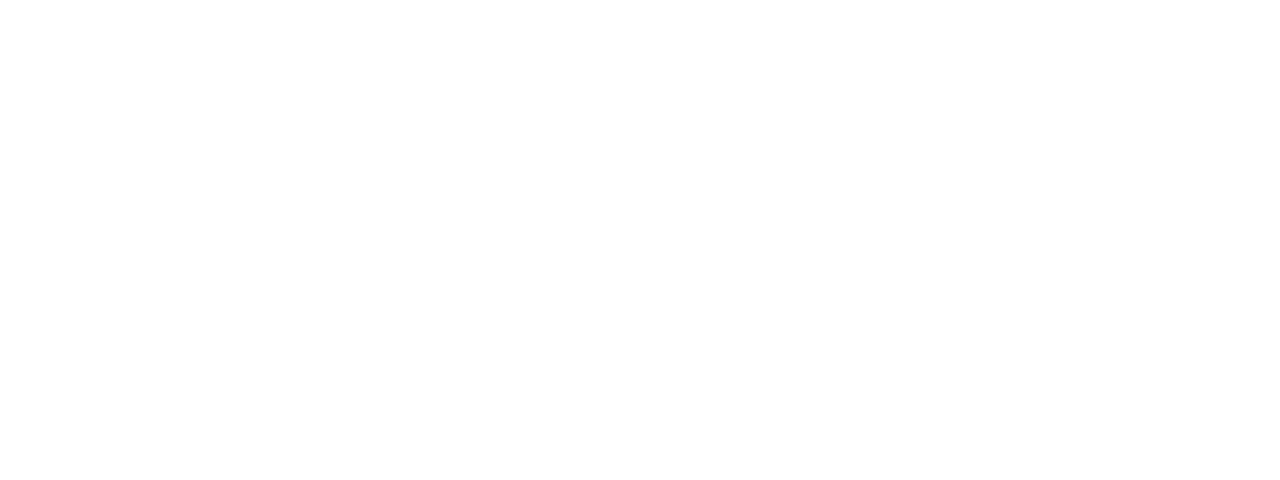
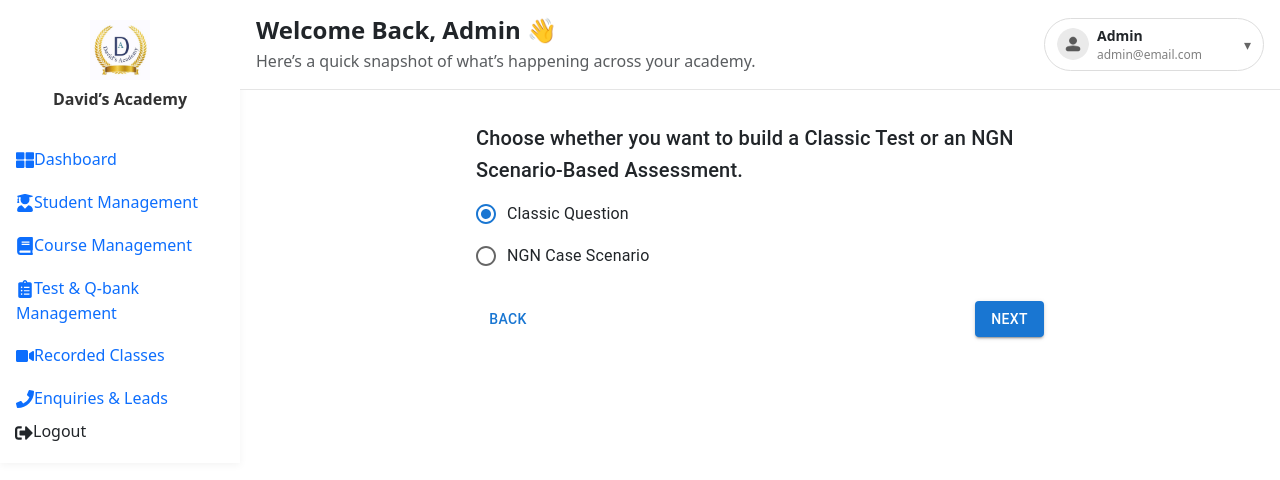
Before and after one commit to DEPIN-1S/Davids_Academy_frontend, a React (Create React App) app: page /admin/create-question in a window 1280 px wide. Before the commit this address had no page. Shown: the top 480 px of the page. Built offline with nearby package versions, Linux system fonts and the light colour scheme.

Commit message:
mcq question
-create question ui

```diff
--- a/src/components/AdminComponents/McqAnswerExplanation.js
+++ b/src/components/AdminComponents/McqAnswerExplanation.js
@@ -10,15 +10,20 @@ import ArrowBackIcon from "@mui/icons-material/ArrowBack";
 import ArrowForwardIcon from "@mui/icons-material/ArrowForward";
 import AddPhotoAlternateIcon from "@mui/icons-material/AddPhotoAlternate";
 import InfoIcon from "@mui/icons-material/Info";
-
-const McqAnswerExplanation = ({ onBack, onNext }) => {
+import { useNavigate } from 'react-router-dom';
+const McqAnswerExplanation = ({ onNext }) => {
     const [explanation, setExplanation] = useState("");
-
+    const navigate = useNavigate();
     const handleNextClick = () => {
         const data = {
             explanation,
         };
-        onNext(data);
+        navigate('/admin/meta-info');
+        // onNext(data);
+
+    };
+    const onBack = () => {
+        navigate('/admin/mcq-content');
     };
 
     return (
@@ -27,7 +32,6 @@ const McqAnswerExplanation = ({ onBack, onNext }) => {
             <Typography variant="caption" color="textSecondary">
                 Test type &gt; Question Type &gt; Question Content &gt; <strong>Explanation</strong>
             </Typography>
-
             {/* Title */}
             <Typography variant="h5" mt={2} mb={1}>
                 Answer Explanation
@@ -83,7 +87,7 @@ const McqAnswerExplanation = ({ onBack, onNext }) => {
                     variant="contained"
                     endIcon={<ArrowForwardIcon />}
                     onClick={handleNextClick}
-                    disabled={!explanation}
+                // disabled={!explanation}
                 >
                     Next
                 </Button>
--- a/src/components/AdminComponents/McqQuestionContent.js
+++ b/src/components/AdminComponents/McqQuestionContent.js
@@ -16,12 +16,12 @@ import {
 import AddIcon from "@mui/icons-material/Add";
 import ArrowBackIcon from "@mui/icons-material/ArrowBack";
 import ArrowForwardIcon from "@mui/icons-material/ArrowForward";
-
+import { useNavigate } from 'react-router-dom';
 const McqQuestionContent = ({ onBack, onNext }) => {
     const [question, setQuestion] = useState("");
     const [options, setOptions] = useState([""]);
     const [correctAnswer, setCorrectAnswer] = useState("");
-
+    const navigate = useNavigate()
     const handleOptionChange = (index, value) => {
         const newOptions = [...options];
         newOptions[index] = value;
@@ -38,9 +38,12 @@ const McqQuestionContent = ({ onBack, onNext }) => {
             options,
             correctAnswer,
         };
-        onNext(data);
+        // onNext(data);
+        navigate('/admin/answer-explain');
     };
-
+    onBack = () => {
+        navigate('/admin/question-type');
+    };
     return (
         <Box p={3}>
             {/* Breadcrumb */}
@@ -117,7 +120,7 @@ const McqQuestionContent = ({ onBack, onNext }) => {
                     variant="contained"
                     endIcon={<ArrowForwardIcon />}
                     onClick={handleNext}
-                    disabled={!question || options.length < 2 || !correctAnswer}
+                // disabled={!question || options.length < 2 || !correctAnswer}
                 >
                     Next
                 </Button>
--- a/src/components/AdminComponents/MetaInfoComponent.js
+++ b/src/components/AdminComponents/MetaInfoComponent.js
@@ -11,8 +11,8 @@ import {
 } from "@mui/material";
 import ArrowBackIcon from "@mui/icons-material/ArrowBack";
 import LibraryAddCheckIcon from "@mui/icons-material/LibraryAddCheck";
-
-const MetaInfoComponent = ({ onBack, onSubmit }) => {
+import { useNavigate } from 'react-router-dom';
+const MetaInfoComponent = ({ onSubmit }) => {
     const [form, setForm] = useState({
         difficulty: "",
         subject: "",
@@ -20,15 +20,16 @@ const MetaInfoComponent = ({ onBack, onSubmit }) => {
         clientNeedArea: "",
         clientNeedTopic: ""
     });
-
     const handleChange = (field) => (event) => {
         setForm({ ...form, [field]: event.target.value });
     };
-
     const handleSubmit = () => {
         onSubmit(form);
     };
-
+    const navigate = useNavigate();
+    const onBack = () => {
+        navigate('/admin/answer-explain');
+    };
     return (
         <Box p={3}>
             {/* Breadcrumb */}
--- a/src/components/AdminComponents/QuestionTypeComponent.js
+++ b/src/components/AdminComponents/QuestionTypeComponent.js
@@ -11,11 +11,19 @@ import {
 } from "@mui/material";
 import ArrowBackIcon from '@mui/icons-material/ArrowBack';
 import ArrowForwardIcon from '@mui/icons-material/ArrowForward';
-
+import { useNavigate } from 'react-router-dom';
 const QuestionTypeComponent = ({ onBack, onNext }) => {
     const [questionType, setQuestionType] = useState("MCQ");
     const isMobile = useMediaQuery("(max-width: 600px)");
+    const navigate = useNavigate();
+    const handleNextClick = () => {
+        navigate('/admin/mcq-content');
 
+    };
+    onBack = () => {
+        navigate('/admin/create-question');
+
+    };
     return (
         <Box
             sx={{
@@ -82,7 +90,7 @@ const QuestionTypeComponent = ({ onBack, onNext }) => {
                 </Button>
                 <Button
                     variant="contained"
-                    onClick={() => onNext(questionType)}
+                    onClick={handleNextClick}
                     endIcon={<ArrowForwardIcon />}
                     fullWidth={isMobile}
                     sx={{ backgroundColor: "#FFD700", color: "#000" }}
--- a/src/components/AdminComponents/Sidebar/Sidebar.js
+++ b/src/components/AdminComponents/Sidebar/Sidebar.js
@@ -16,22 +16,16 @@ const Sidebar = () => {
   const navigate = useNavigate();
 
   const menuItems = [
-    { name: "Dashboard", icon: <FaThLarge />, path: "/dashboard" },
-    { name: "Student Management", icon: <FaUserGraduate />, path: "/student-manage" },
-    { name: "Course Management", icon: <FaBook />, path: "/course-management" },
+    { name: "Dashboard", icon: <FaThLarge />, path: "/admin/dashboard" },
+    { name: "Student Management", icon: <FaUserGraduate />, path: "/admin/student-manage" },
+    { name: "Course Management", icon: <FaBook />, path: "/admin/course-management" },
     {
       name: "Test & Q-bank Management",
-      icon: (
-        <>
-          <FaUserGraduate style={{ marginRight: "4px" }} />
-          <FaClipboardList />
-        </>
-      ),
-      path: "/question-management",
+      icon: <FaClipboardList />, path: "/admin/question-management",
     }
     ,
-    { name: "Recorded Classes", icon: <FaVideo />, path: "/classes" },
-    { name: "Enquiries & Leads", icon: <FaPhone />, path: "/enquiries" },
+    { name: "Recorded Classes", icon: <FaVideo />, path: "/admin/classes" },
+    { name: "Enquiries & Leads", icon: <FaPhone />, path: "/admin/enquiries" },
   ];
 
   return (
--- a/src/components/AdminComponents/TestCreateComponent.js
+++ b/src/components/AdminComponents/TestCreateComponent.js
@@ -1,14 +1,27 @@
 import React, { useState } from "react";
 import { Button, Radio, RadioGroup, FormControlLabel, Typography, Box } from "@mui/material";
+import { useNavigate } from 'react-router-dom';
 
 const TestCreateComponent = ({ onBack, onNext }) => {
     const [selected, setSelected] = useState("classic");
-
+    const navigate = useNavigate();
     const handleNextClick = () => {
-        onNext(selected);
+        // onNext(selected);
+        navigate('/admin/question-type');
     };
 
     return (
+        <Box
+            sx={{
+                maxWidth: 600,
+                mx: "auto",
+                px: 2,
+                py: 4,
+                display: "flex",
+                flexDirection: "column",
+                gap: 3
+            }}
+        >
             <Box>
                 <Typography variant="h6" gutterBottom>
                     Choose whether you want to build a Classic Test or an NGN Scenario-Based Assessment.
@@ -26,6 +39,7 @@ const TestCreateComponent = ({ onBack, onNext }) => {
                     </Button>
                 </Box>
             </Box>
+        </Box>
     );
 };
 
--- a/src/pages/AdminPages/QManagementPage.js
+++ b/src/pages/AdminPages/QManagementPage.js
@@ -12,7 +12,7 @@ import {
     Typography,
 } from "@mui/material";
 import "../../styles/AdminStyles/QManagement.css";
-
+import { useNavigate } from 'react-router-dom';
 const QManagementPage = () => {
     const [activeTab, setActiveTab] = useState("Q-bank");
     const [showModal, setShowModal] = useState(false);
@@ -45,18 +45,18 @@ const QManagementPage = () => {
     ];
 
     const questions = activeTab === "Q-bank" ? qBankData : mockTestData;
-
+    const navigate = useNavigate();
     const handleAddQuestionClick = () => {
-        setShowModal(true);
+        navigate('/admin/create-question');
     };
 
     const handleModalClose = () => {
         setShowModal(false);
     };
-
     const handleNextClick = () => {
         console.log("Selected type:", selectedType);
         setShowModal(false);
+        navigate('/admin/question-type');
         // You can redirect or update state based on selectedType
     };
 
@@ -126,36 +126,6 @@ const QManagementPage = () => {
                     </table>
                 </div>
             )}
-            {/* MUI Dialog */}
-            <Dialog open={showModal} onClose={handleModalClose} maxWidth="sm" fullWidth>
-                <DialogTitle>Start Your Test Creation</DialogTitle>
-                <DialogContent>
-                    <Typography variant="subtitle1" gutterBottom>
-                        Choose whether you want to build a Classic Test or an NGN Scenario-Based Assessment.
-                    </Typography>
-                    <RadioGroup
-                        value={selectedType}
-                        onChange={(e) => setSelectedType(e.target.value)}
-                    >
-                        <FormControlLabel
-                            value="classic"
-                            control={<Radio />}
-                            label="Classic Question"
-                        />
-                        <FormControlLabel
-                            value="ngn"
-                            control={<Radio />}
-                            label="NGN Case Scenario"
-                        />
-                    </RadioGroup>
-                    <div style={{ display: "flex", justifyContent: "space-between", marginTop: "24px" }}>
-                        <Button onClick={handleModalClose}>Back</Button>
-                        <Button variant="contained" onClick={handleNextClick}>
-                            Next
-                        </Button>
-                    </div>
-                </DialogContent>
-            </Dialog>
         </div>
     );
 };
--- a/src/routes/AdminRoutes.js
+++ b/src/routes/AdminRoutes.js
@@ -5,18 +5,56 @@ import AdminLayout from "../components/AdminComponents/AdminLayout";
 import AdminDashboardPage from "../pages/AdminPages/AdminDashboardPage";
 import StudentManage from "../pages/AdminPages/StudentManage";
 import QManagementPage from "../pages/AdminPages/QManagementPage";
-
+import QuestionTypeComponent from "../components/AdminComponents/QuestionTypeComponent";
+import McqQuestionContent from "../components/AdminComponents/McqQuestionContent";
+import McqAnswerExplanation from "../components/AdminComponents/McqAnswerExplanation";
+import MetaInfoComponent from '../components/AdminComponents/MetaInfoComponent';
+import TestCreateComponent from "../components/AdminComponents/TestCreateComponent";
 const AdminRoutes = () => (
     <>
         <Route element={<AdminLayout />}>
             <Route path="/admin/dashboard" element={
-                <ProtectedRoutes allowedRoles={[1]}>
-                    <AdminDashboardPage />
-                </ProtectedRoutes>
+                // <ProtectedRoutes allowedRoles={[1]}>
+                <AdminDashboardPage />
+                // </ProtectedRoutes>
             } />
-            <Route path="/student-manage" element={<ProtectedRoutes allowedRoles={[1]}><StudentManage /></ProtectedRoutes>} />
-            <Route path="/question-management" element={<ProtectedRoutes allowedRoles={[1]}><QManagementPage /></ProtectedRoutes>} />
+            <Route path="/admin/student-manage" element={
+                // <ProtectedRoutes allowedRoles={[1]}>
+                <StudentManage />
+                // </ProtectedRoutes>
+            } />
+            <Route path="/admin/question-management" element={
+                // <ProtectedRoutes allowedRoles={[1]}>
+                <QManagementPage />
+                // </ProtectedRoutes>
+            } />
+            <Route path="/admin/question-type" element={
+                // <ProtectedRoutes allowedRoles={[1]}>
+                <QuestionTypeComponent />
+                // </ProtectedRoutes>
+            } />
+            <Route path="/admin/mcq-content" element={
+                // <ProtectedRoutes allowedRoles={[1]}>
+                <McqQuestionContent />
+                // </ProtectedRoutes>
+            } />
+            <Route path="/admin/answer-explain" element={
+                // <ProtectedRoutes allowedRoles={[1]}>
+                <McqAnswerExplanation />
+                // </ProtectedRoutes>
+            } />
+            <Route path="/admin/meta-info" element={
+                // <ProtectedRoutes allowedRoles={[1]}>
+                <MetaInfoComponent />
+                // </ProtectedRoutes>
+            } />
+            <Route path="/admin/create-question" element={
+                // <ProtectedRoutes allowedRoles={[1]}>
+                <TestCreateComponent />
+                // </ProtectedRoutes>
+            } />
         </Route>
+
     </>
 );
 
```
Lines whose indentation alone changed are shown as unchanged.
